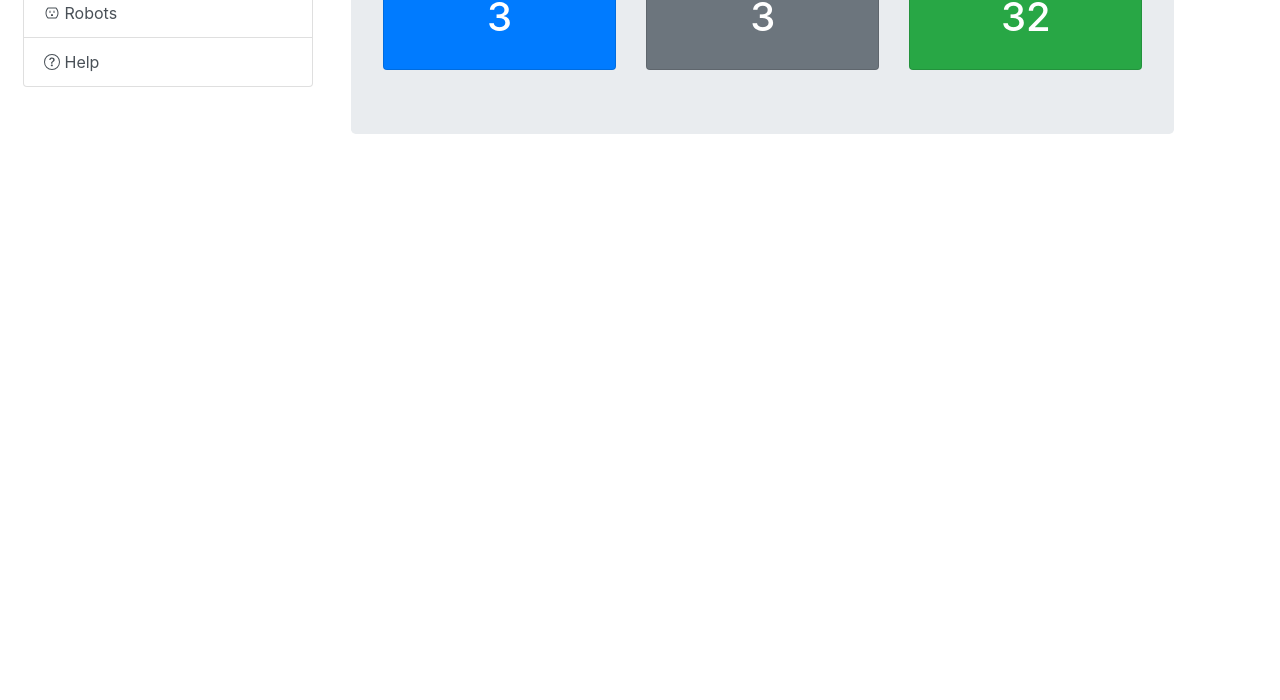
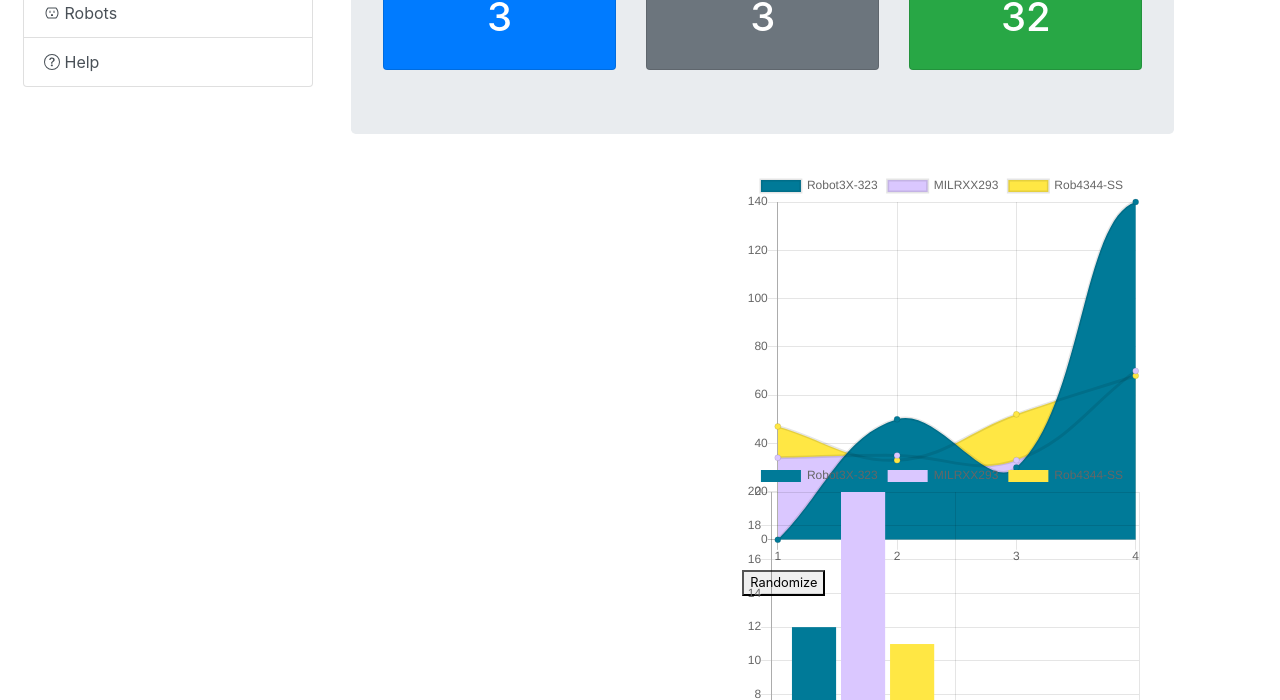
Before and after one commit to lukz0/pmr, a Vue app in the folder frontend/: page / in a window 1280 px wide. Shown: the part 251-951 px from the top of the page. Before the commit the page ends 800 px from the top, so only its background shows below. Built offline with nearby package versions, Linux system fonts and the light colour scheme; sample sign-in values are in the browser's storage.

Commit message:
test charts

```diff
--- a/frontend/package.json
+++ b/frontend/package.json
@@ -11,10 +11,12 @@
   "dependencies": {
     "axios": "^0.19.2",
     "bootstrap-vue": "^2.1.0",
+    "chart.js": "^2.9.3",
     "core-js": "^3.6.4",
     "js-sha256": "^0.9.0",
     "vee-validate": "^2.2.8",
     "vue": "^2.6.11",
+    "vue-chartjs": "^3.5.0",
     "vue-router": "^3.1.5",
     "vuex": "^3.1.2"
   },
--- /dev/null
+++ b/frontend/src/components/Dashboard/BarChart.js
@@ -0,0 +1,13 @@
+import { Bar, mixins, } from 'vue-chartjs'
+const { reactiveProp } = mixins
+
+export default {
+    extends: Bar,
+    mixins: [reactiveProp],
+    props: ['options'],
+    mounted () {
+        // this.chartData is created in the mixin.
+        // If you want to pass options please create a local options object
+        this.renderChart(this.chartData, this.options)
+    }
+}
--- /dev/null
+++ b/frontend/src/components/Dashboard/BarStatus.vue
@@ -0,0 +1,57 @@
+<template>
+    <div>
+        <div class="small">
+            <bar-chart :chart-data="datacollection"></bar-chart>
+        </div>
+    </div>
+</template>
+
+<script>
+import BarChart from "./BarChart";
+
+export default {
+    name: "BarStatus",
+    components: {
+        BarChart
+    },
+    data() {
+        return {
+            datacollection: null
+        }
+    },
+    mounted() {
+        this.fillData()
+    },
+    methods: {
+        fillData() {
+            this.datacollection = {
+                labels: ["",""],
+                datasets: [
+                    {
+                        label: 'Robot3X-323',
+                        backgroundColor: '#007a98',
+                        data: [12,0]
+                    }, {
+                        label: 'MILRXX293',
+                        backgroundColor: '#dac7ff',
+                        data: [20,0]
+                    },
+                    {
+                        label: 'Rob4344-SS',
+                        backgroundColor: '#ffe744',
+                        data: [11,0]
+                    }
+                ]
+            }
+        }
+    }
+}
+</script>
+
+<style scoped>
+    .small {
+        max-width: 700px;
+        height: 90px;
+        margin: 100px auto;
+    }
+</style>
--- a/frontend/src/components/Dashboard/Home.vue
+++ b/frontend/src/components/Dashboard/Home.vue
@@ -15,17 +15,26 @@
             </b-card>
             <b-card bg-variant="success" text-variant="white" class="text-center">
                 <template v-slot:header>
-                    <h2><b-icon-people/> Users</h2>
+                    <h2>
+                        <b-icon-people/>
+                        Users
+                    </h2>
                 </template>
                 <b-card-text><h1>32</h1></b-card-text>
             </b-card>
         </b-card-group>
+        <Status class="float-right"></Status>
+        <BarStatus class="float-right"></BarStatus>
     </b-jumbotron>
 </template>
 
 <script>
+    import Status from "./Status";
+    import BarStatus from "./BarStatus";
+
     export default {
-        name: "Home"
+        name: "Home",
+        components: {BarStatus, Status}
     }
 </script>
 
--- /dev/null
+++ b/frontend/src/components/Dashboard/LineChart.js
@@ -0,0 +1,13 @@
+import { Line, mixins} from 'vue-chartjs'
+const { reactiveProp } = mixins
+
+export default {
+    extends: Line,
+    mixins: [reactiveProp],
+    props: ['options'],
+    mounted () {
+        // this.chartData is created in the mixin.
+        // If you want to pass options please create a local options object
+        this.renderChart(this.chartData, this.options)
+    }
+}
--- /dev/null
+++ b/frontend/src/components/Dashboard/Status.vue
@@ -0,0 +1,61 @@
+<template>
+    <div>
+        <div class="small">
+            <line-chart :chart-data="datacollection"></line-chart>
+            <button @click="fillData()">Randomize</button>
+        </div>
+    </div>
+</template>
+
+<script>
+    import LineChart from './LineChart'
+
+    export default {
+        name: "Status",
+        components: {
+            LineChart
+        },
+        data() {
+            return {
+                datacollection: null
+            }
+        },
+        mounted() {
+            this.fillData()
+        },
+        methods: {
+            fillData() {
+                this.datacollection = {
+                    labels: [1, 2, 3, 4],
+                    datasets: [
+                        {
+                            label: 'Robot3X-323',
+                            backgroundColor: '#007a98',
+                            data: [0, 50, 30, 140, 60]
+                        }, {
+                            label: 'MILRXX293',
+                            backgroundColor: '#dac7ff',
+                            data: [this.getRandomInt(), this.getRandomInt(), this.getRandomInt(), 70]
+                        },
+                        {
+                            label: 'Rob4344-SS',
+                            backgroundColor: '#ffe744',
+                            data: [this.getRandomInt(), this.getRandomInt()+3, 52, 68]
+                        }
+                    ]
+                }
+            },
+            getRandomInt() {
+                return Math.floor(Math.random() * (50 - 5 + 1)) + 5
+            }
+        }
+    }
+</script>
+
+<style scoped>
+    .small {
+        max-width: 700px;
+        height: 90px;
+        margin: 100px auto;
+    }
+</style>
```
Also changed, not shown: 1 other file (tests, documents, lock files or other folders).
